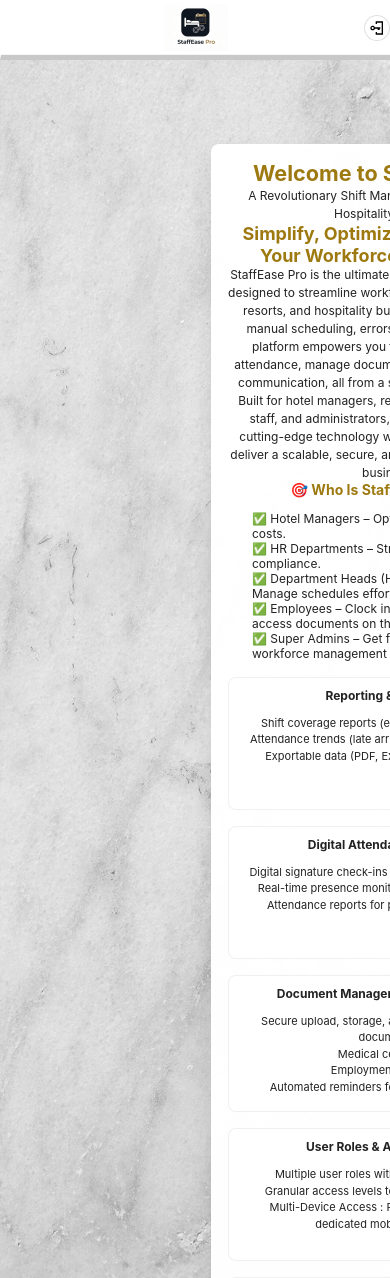
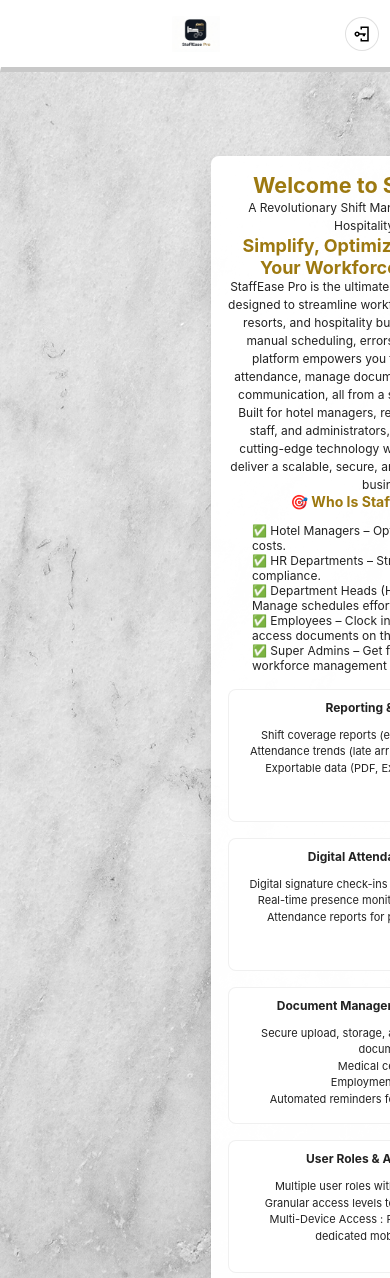
Before and after one commit to MapDev76/marco-pinna-dossiers-pros-dwwm, a PHP site: page / in a window 390 px wide. Shown: the top 1278 px of the page. Run offline with PHP 8.4, Linux system fonts and the light colour scheme.

Commit message:
refactor: enhance header layout and styling for improved user navigation and responsiveness

```diff
--- a/app/layout/header.php
+++ b/app/layout/header.php
@@ -1,85 +1,135 @@
 <?php
-// Bandeau partagé de l'application : logo, navigation rapide et icônes contextuelles.
+// Bandeau partagé de l'application : logo centré et actions contextuelles.
 $route = $route ?? ($_GET['route'] ?? 'home');
 $currentUser = currentUser();
-$roleLabels = [
-    'super_admin' => 'Super Admin',
-    'admin' => 'Admin',
-    'department_manager' => 'Chef de département',
-    'employee' => 'Employé',
-];
 $isPublicPage = in_array($route, ['home', 'login'], true);
 $basePath = $basePath ?? (function () {
     $scriptDir = str_replace('\\', '/', dirname($_SERVER['SCRIPT_NAME'] ?? '/'));
     return $scriptDir === '/' ? '' : rtrim($scriptDir, '/');
 })();
+
+$headerLeft = '';
+if (!$isPublicPage && $currentUser !== null) {
+    $role = $currentUser['role'] ?? 'employee';
+    $displayName = trim((string) (($currentUser['first_name'] ?? '') . ' ' . ($currentUser['last_name'] ?? '')));
+
+    if ($role === 'super_admin') {
+        $headerLeft = [
+            'title' => 'StaffEase Pro',
+            'subtitle' => 'Super Admin',
+        ];
+    } else {
+        $companyName = 'StaffEase Pro';
+
+        if (!empty($currentUser['department_id'])) {
+            try {
+                $pdo = getPDO();
+                $statement = $pdo->prepare(
+                    'SELECT c.name AS company_name
+                     FROM departments d
+                     LEFT JOIN companies c ON c.id = d.company_id
+                     WHERE d.id = :department_id
+                     LIMIT 1'
+                );
+                $statement->execute(['department_id' => (int) $currentUser['department_id']]);
+                $row = $statement->fetch(PDO::FETCH_ASSOC);
+                if (!empty($row['company_name'])) {
+                    $companyName = (string) $row['company_name'];
+                }
+            } catch (Throwable $e) {
+                $companyName = 'StaffEase Pro';
+            }
+        }
+
+        $headerLeft = [
+            'title' => $displayName !== '' ? $displayName : 'StaffEase Pro',
+            'subtitle' => trim($companyName . ' - ' . ucfirst((string) $role)),
+        ];
+    }
+}
+
+$rightIcons = [];
+if ($route === 'home') {
+    $rightIcons[] = [
+        'type' => 'link',
+        'href' => appUrl('login'),
+        'title' => 'Login',
+        'icon' => 'log-in.svg',
+        'alt' => 'Login',
+    ];
+} elseif ($route === 'login') {
+    $rightIcons[] = [
+        'type' => 'link',
+        'href' => appUrl('home'),
+        'title' => 'Home',
+        'icon' => 'home.svg',
+        'alt' => 'Home',
+    ];
+} elseif ($currentUser !== null) {
+    $role = $currentUser['role'] ?? 'employee';
+    $rightIcons[] = [
+        'type' => 'link',
+        'href' => appUrl('home'),
+        'title' => 'Home',
+        'icon' => 'home.svg',
+        'alt' => 'Home',
+    ];
+    $rightIcons[] = [
+        'type' => 'button',
+        'title' => 'Settings',
+        'target' => 'modal-settings',
+        'icon' => 'setting.svg',
+        'alt' => 'Settings',
+    ];
+    $rightIcons[] = [
+        'type' => 'button',
+        'title' => 'Documents',
+        'target' => 'modal-documents',
+        'icon' => 'document.svg',
+        'alt' => 'Documents',
+    ];
+    $rightIcons[] = [
+        'type' => 'button',
+        'title' => 'Print',
+        'target' => 'modal-print',
+        'icon' => 'print-outline.svg',
+        'alt' => 'Print',
+    ];
+}
 ?>
-<header class="admin-header<?php echo $isPublicPage ? ' is-public' : ''; ?><?php echo $route === 'login' ? ' is-login' : ''; ?>">
-    <nav class="admin-navbar" aria-label="Navigation principale">
-        <div class="admin-navbar-inner">
-            <?php if ($isPublicPage): ?>
-            <div class="public-navbar-center">
-                <a href="<?php echo appUrl('home'); ?>" class="public-brand-link" aria-label="StaffEase Pro">
-                    <img src="<?php echo $basePath; ?>/assets/images/LogoStaffeasePro.jpg" alt="StaffEase Pro" class="public-brand-logo">
-                </a>
-            </div>
-            <?php if ($route === 'home'): ?>
-            <div class="public-navbar-right">
-                <a href="<?php echo appUrl('login'); ?>" class="icon-btn public-login-btn" title="Connexion">
-                    <img src="<?php echo $basePath; ?>/assets/icons/log-in.svg" alt="login" class="nav-icon">
-                </a>
-            </div>
-            <?php endif; ?>
-            <?php else: ?>
-            <!-- Partie gauche: résumé utilisateur -->
-            <div class="admin-navbar-section admin-navbar-left">
-                <div class="brand-small">
-                    <!-- Logo compact à gauche -->
-                </div>
-                <?php if ($currentUser !== null): ?>
-                <div class="hotel-meta">
-                    <div class="hotel-name">StaffEase Pro</div>
-                    <div class="hotel-submeta">
-                        <span class="employee-name"><?php echo e(($currentUser['first_name'] ?? '') . ' ' . ($currentUser['last_name'] ?? '')); ?></span>
-                        <span class="employee-role"><?php echo e($roleLabels[$currentUser['role'] ?? 'employee'] ?? ucfirst((string) ($currentUser['role'] ?? 'employee'))); ?></span>
-                        <span class="employee-email"><?php echo e($currentUser['email'] ?? 'employee@example.com'); ?></span>
+<header class="site-header">
+    <nav class="site-navbar" aria-label="Primary navigation">
+        <div class="site-navbar-inner">
+            <div class="site-navbar-left">
+                <?php if (is_array($headerLeft)): ?>
+                    <div class="site-header-meta">
+                        <div class="site-header-title"><?php echo e($headerLeft['title']); ?></div>
+                        <div class="site-header-subtitle"><?php echo e($headerLeft['subtitle']); ?></div>
                     </div>
-                </div>
                 <?php endif; ?>
             </div>
 
-            <!-- Centre: titre principal -->
-            <div class="admin-navbar-section admin-navbar-center">
-                <div class="admin-brand-large">
-                    <img src="<?php echo $basePath; ?>/assets/images/LogoStaffeasePro.jpg" alt="StaffEase Pro" class="admin-brand-icon">
-                    <div class="admin-brand-text">Dashboard <strong>Admin</strong></div>
+            <div class="site-navbar-center">
+                <a href="<?php echo $isPublicPage ? appUrl('home') : appUrl('dashboard'); ?>" class="site-brand-link" aria-label="StaffEase Pro">
+                    <img src="<?php echo $basePath; ?>/assets/images/LogoStaffeasePro.jpg" alt="StaffEase Pro" class="site-brand-logo">
+                </a>
+            </div>
+
+            <div class="site-navbar-right">
+                <div class="site-icon-group" role="toolbar" aria-label="Quick actions">
+                    <?php foreach ($rightIcons as $iconItem): ?>
+                        <?php if (($iconItem['type'] ?? 'link') === 'button'): ?>
+                            <button type="button" class="site-icon-btn" title="<?php echo e($iconItem['title']); ?>" data-modal-target="<?php echo e($iconItem['target']); ?>">
+                                <img src="<?php echo $basePath; ?>/assets/icons/<?php echo e($iconItem['icon']); ?>" alt="<?php echo e($iconItem['alt']); ?>" class="site-icon">
+                            </button>
+                        <?php else: ?>
+                            <a href="<?php echo e($iconItem['href']); ?>" class="site-icon-btn" title="<?php echo e($iconItem['title']); ?>">
+                                <img src="<?php echo $basePath; ?>/assets/icons/<?php echo e($iconItem['icon']); ?>" alt="<?php echo e($iconItem['alt']); ?>" class="site-icon">
+                            </a>
+                        <?php endif; ?>
+                    <?php endforeach; ?>
                 </div>
             </div>
-
-            <!-- Droite: actions rapides -->
-            <div class="admin-navbar-section admin-navbar-right">
-                <div class="icon-group" role="toolbar" aria-label="Actions rapides">
-                    <?php if ($currentUser !== null): ?>
-                        <a href="<?php echo appUrl('logout'); ?>" class="icon-btn" title="Logout">
-                            <img src="<?php echo $basePath; ?>/assets/icons/log-in.svg" alt="logout" class="nav-icon">
-                        </a>
-                        <button type="button" class="icon-btn" title="Settings" data-modal-target="modal-settings">
-                            <img src="<?php echo $basePath; ?>/assets/icons/setting.svg" alt="settings" class="nav-icon">
-                        </button>
-                        <a href="#" class="icon-btn" title="Documents">
-                            <img src="<?php echo $basePath; ?>/assets/icons/document.svg" alt="documents" class="nav-icon">
-                        </a>
-                        <a href="#" class="icon-btn" title="Print">
-                            <img src="<?php echo $basePath; ?>/assets/icons/print-outline.svg" alt="print" class="nav-icon">
-                        </a>
-                    <?php else: ?>
-                        <a href="<?php echo appUrl('login'); ?>" class="icon-btn" title="Login">
-                            <img src="<?php echo $basePath; ?>/assets/icons/log-in.svg" alt="login" class="nav-icon">
-                        </a>
-                    <?php endif; ?>
-                </div>
-            </div>
-            <?php endif; ?>
         </div>
     </nav>
 </header>
--- a/assets/css/navbar.css
+++ b/assets/css/navbar.css
@@ -1,8 +1,97 @@
 /* =============================================
-   BARRE DE NAVIGATION (NAVBAR)
+   NAVBAR SHARED STYLES
    ============================================= */
 
-.icon-group {
+.site-header {
+    width: 100%;
+}
+
+.site-navbar {
+    width: 100%;
+}
+
+.site-navbar-inner {
+    position: relative;
+    width: 100%;
+    max-width: 100%;
+    height: 76px;
+    margin: 0;
+    padding: 0 18px;
+    display: flex;
+    align-items: center;
+    justify-content: space-between;
+    background: var(--color-bg);
+    border-top: 1px solid rgba(255, 255, 255, 0.98);
+    border-left: 1px solid rgba(255, 255, 255, 0.96);
+    border-bottom: 5px solid rgba(0, 0, 0, 0.22);
+    box-shadow:
+        0 18px 30px var(--color-shadow),
+        inset 0 1px 0 rgba(255, 255, 255, 1);
+    box-sizing: border-box;
+}
+
+.site-navbar-left,
+.site-navbar-right {
+    width: 260px;
+    flex: 0 0 260px;
+    display: flex;
+    align-items: center;
+}
+
+.site-navbar-left {
+    justify-content: flex-start;
+}
+
+.site-navbar-right {
+    justify-content: flex-end;
+}
+
+.site-navbar-center {
+    position: absolute;
+    left: 50%;
+    top: 50%;
+    transform: translate(-50%, -50%);
+    display: flex;
+    align-items: center;
+    justify-content: center;
+    z-index: 1;
+}
+
+.site-brand-link {
+    display: inline-flex;
+    align-items: center;
+    justify-content: center;
+    text-decoration: none;
+}
+
+.site-brand-logo {
+    width: 56px;
+    height: 56px;
+    object-fit: contain;
+    display: block;
+}
+
+.site-header-meta {
+    display: flex;
+    flex-direction: column;
+    gap: 2px;
+    line-height: 1.05;
+    color: var(--color-text);
+}
+
+.site-header-title {
+    font-size: 1rem;
+    font-weight: 800;
+    color: var(--color-text);
+}
+
+.site-header-subtitle {
+    font-size: 0.78rem;
+    font-weight: 600;
+    color: var(--color-text-light);
+}
+
+.site-icon-group {
     display: inline-flex;
     align-items: center;
     gap: 8px;
@@ -14,7 +103,7 @@
         0 4px 10px var(--color-shadow-light);
 }
 
-.icon-btn {
+.site-icon-btn {
     width: 36px;
     height: 36px;
     border-radius: var(--border-radius-full);
@@ -33,7 +122,7 @@
         border-color 0.2s ease;
 }
 
-.icon-btn:hover {
+.site-icon-btn:hover {
     transform: translateY(-2px);
     box-shadow:
         inset 0 1px 0 rgba(255, 255, 255, 1),
@@ -42,150 +131,8 @@
     background: var(--color-primary);
 }
 
-.nav-icon {
+.site-icon {
     width: 18px;
     height: 18px;
     display: block;
 }
-
-/* Header layout specific for admin */
-.admin-navbar-inner {
-    display: flex;
-    align-items: center;
-    justify-content: space-between;
-    gap: 16px;
-    position: relative;
-    width: 100%;
-    min-height: 78px;
-    padding: 0 20px;
-    background: var(--color-bg);
-    border-top: 1px solid rgba(255, 255, 255, 0.98);
-    border-left: 1px solid rgba(255, 255, 255, 0.96);
-    border-right: 4px solid rgba(0, 0, 0, 0.16);
-    border-bottom: 5px solid rgba(0, 0, 0, 0.22);
-    box-shadow:
-        0 18px 30px var(--color-shadow),
-        6px 8px 0 rgba(0, 0, 0, 0.04),
-        inset 0 1px 0 rgba(255, 255, 255, 1),
-        inset -1px -1px 0 rgba(0, 0, 0, 0.04);
-}
-
-.admin-navbar-section {
-    display: flex;
-    align-items: center;
-    gap: 12px;
-}
-
-.admin-navbar-left,
-.admin-navbar-right {
-    min-width: 180px;
-}
-
-.admin-navbar-left .brand-small-icon {
-    width: 56px;
-    height: 56px;
-    border-radius: 8px;
-    object-fit: cover;
-}
-.hotel-meta .hotel-name {
-    gap: 14px;
-    justify-content: center;
-    white-space: nowrap;
-    font-size: 1rem;
-}
-.hotel-submeta {
-    display: flex;
-    flex-direction: column;
-    font-size: 0.85rem;
-    color: var(--color-text-light);
-}
-
-.admin-navbar-center {
-    flex: 1 1 auto;
-    display: flex;
-    justify-content: center;
-    position: absolute;
-    left: 50%;
-    transform: translateX(-50%);
-}
-
-.admin-brand-large {
-    display: flex;
-    align-items: center;
-    gap: 12px;
-}
-.admin-brand-icon { width: 42px; height: 42px; }
-.admin-brand-text { font-size: 1.6rem; font-weight: 800; color: var(--color-text); }
-.admin-brand-sub { font-size: 0.9rem; color: var(--color-text-light); }
-
-/* Ensure icon-group on right matches style */
-.admin-navbar-right .icon-group { gap: 10px; }
-
-/* Public header for home/login */
-.admin-header.is-public .admin-navbar-inner {
-    position: relative;
-    min-height: 26px;
-    padding: 3px 6px 3px 6px;
-    justify-content: center;
-    background: var(--color-bg);
-    border-top: 1px solid rgba(255, 255, 255, 0.98);
-    border-left: 1px solid rgba(255, 255, 255, 0.96);
-    border-right: 0;
-    border-bottom: 5px solid rgba(0, 0, 0, 0.22);
-    box-shadow:
-        inset 0 1px 0 rgba(255, 255, 255, 1),
-        inset -1px -1px 0 rgba(0, 0, 0, 0.04);
-}
-
-.admin-header.is-public .public-navbar-center {
-    display: flex;
-    align-items: center;
-    justify-content: center;
-    transform: translateX(-4px);
-}
-
-.admin-header.is-public .public-brand-link {
-    display: inline-flex;
-    align-items: center;
-    justify-content: center;
-}
-
-.admin-header.is-public .public-brand-logo {
-    width: 80px;
-    max-width: 30vw;
-    height: auto;
-    object-fit: contain;
-}
-
-.admin-header.is-public .public-navbar-right {
-    position: absolute;
-    right: 0;
-    top: 50%;
-    transform: translateY(-50%) translateX(-9px);
-}
-
-.admin-header.is-public .public-login-btn {
-    width: 28px;
-    height: 28px;
-}
-
-.admin-header.is-public .admin-brand-text,
-.admin-header.is-public .admin-brand-sub,
-.admin-header.is-public .hotel-meta,
-.admin-header.is-public .admin-navbar-left,
-.admin-header.is-public .admin-navbar-right {
-    display: none;
-}
-
-/* Login page keeps the same public header but without the right icon */
-.admin-header.is-login .public-navbar-right {
-    display: none;
-}
-
-.admin-header:not(.is-public) .admin-navbar-inner {
-    border-radius: 0;
-}
-
-.admin-header:not(.is-public) .admin-brand-sub {
-    display: none;
-}
--- a/assets/css/responsive.css
+++ b/assets/css/responsive.css
@@ -291,30 +291,17 @@
     .home-features-grid {
         grid-template-columns: repeat(2, minmax(0, 1fr));
     }
-}
 
-@media (max-width: 900px) {
-    .editable-grid { grid-template-columns: repeat(2, 1fr); }
-}
-
-@media (max-width: 560px) {
-    .editable-grid { grid-template-columns: 1fr; }
-    .feature-input { min-height: 90px; font-size: 11px; }
-}
-
-@media (max-width: 760px) {
-    .home-features-grid {
-        grid-template-columns: 1fr;
-        gap: 14px;
-        margin-top: 1.5rem;
+    .site-navbar-inner {
+        padding: 0 12px;
     }
 
-    .feature-card {
-        padding: 1rem;
+    .site-navbar-left,
+    .site-navbar-right {
+        width: 180px;
+        flex-basis: 180px;
     }
-}
 
-@media (max-width: 1100px) {
     .content {
         position: relative;
         top: auto;
@@ -339,8 +326,25 @@
     }
 }
 
+@media (max-width: 900px) {
+    .editable-grid {
+        grid-template-columns: repeat(2, 1fr);
+    }
+}
+
 @media (max-width: 760px) {
-    html, body {
+    .home-features-grid {
+        grid-template-columns: 1fr;
+        gap: 14px;
+        margin-top: 1.5rem;
+    }
+
+    .feature-card {
+        padding: 1rem;
+    }
+
+    html,
+    body {
         height: auto;
         min-height: 100%;
         overflow-x: hidden;
@@ -350,19 +354,49 @@
     body {
         background-attachment: scroll;
     }
+
+    .site-navbar-inner {
+        height: 72px;
+        padding: 0 8px;
+    }
+
+    .site-navbar-left,
+    .site-navbar-right {
+        width: auto;
+        flex-basis: auto;
+    }
+
+    .site-header-title {
+        font-size: 0.92rem;
+    }
+
+    .site-header-subtitle {
+        font-size: 0.7rem;
+    }
+
+    .site-icon-group {
+        gap: 6px;
+        padding: 3px;
+    }
+
+    .site-icon-btn {
+        width: 32px;
+        height: 32px;
+    }
+
+    .site-brand-logo {
+        width: 48px;
+        height: 48px;
+    }
 }
 
-@media (max-width: 900px) {
-    .admin-header.is-public .public-brand-logo {
-        width: 64px;
+@media (max-width: 560px) {
+    .editable-grid {
+        grid-template-columns: 1fr;
     }
 
-    .admin-header.is-public .admin-navbar-inner {
-        padding: 3px 4px 3px 4px;
-    }
-
-    .admin-header.is-public .public-navbar-right .public-login-btn {
-        width: 24px;
-        height: 24px;
+    .feature-input {
+        min-height: 90px;
+        font-size: 11px;
     }
 }
```
